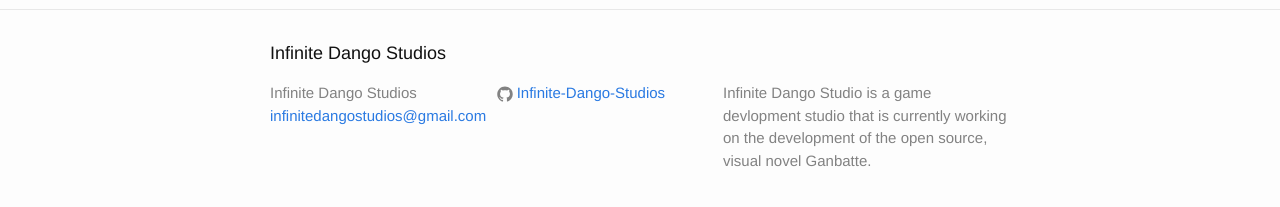
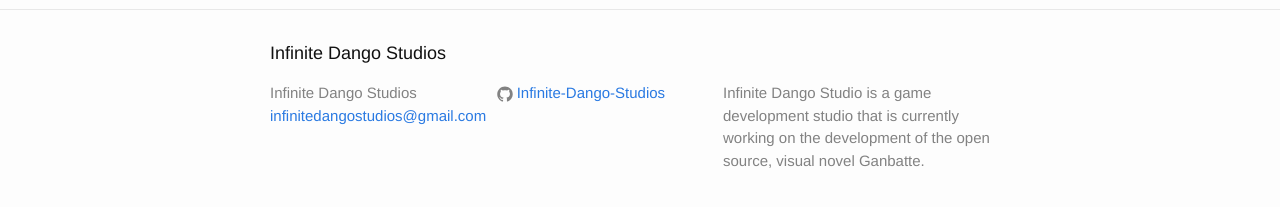
Before and after one commit to Infinite-Dango-Studios/Infinite-Dango-Studios.github.io, a Jekyll site: the page built from index.html, in a window 1280 px wide. Shown: the part 287-494 px from the top of the page. Built offline with Jekyll 4.4.1, drawn with Linux system fonts in a browser that asks for light colours.

Commit message:
Small spelling fix
Made a small spelling fix in the config file.

```diff
--- a/_config.yml
+++ b/_config.yml
@@ -2,7 +2,7 @@
 title: Infinite Dango Studios
 email: infinitedangostudios@gmail.com
 description: > # this means to ignore newlines until "baseurl:"
-  Infinite Dango Studio is a game devlopment studio that is currently working on the development of the open source, visual novel Ganbatte.
+  Infinite Dango Studio is a game development studio that is currently working on the development of the open source, visual novel Ganbatte.
 baseurl: "" # the subpath of your site, e.g. /blog/
 url: "http://infinite-dango-studios.github.io/" # the base hostname & protocol for your site
 #twitter_username: twitter-username-here
```
